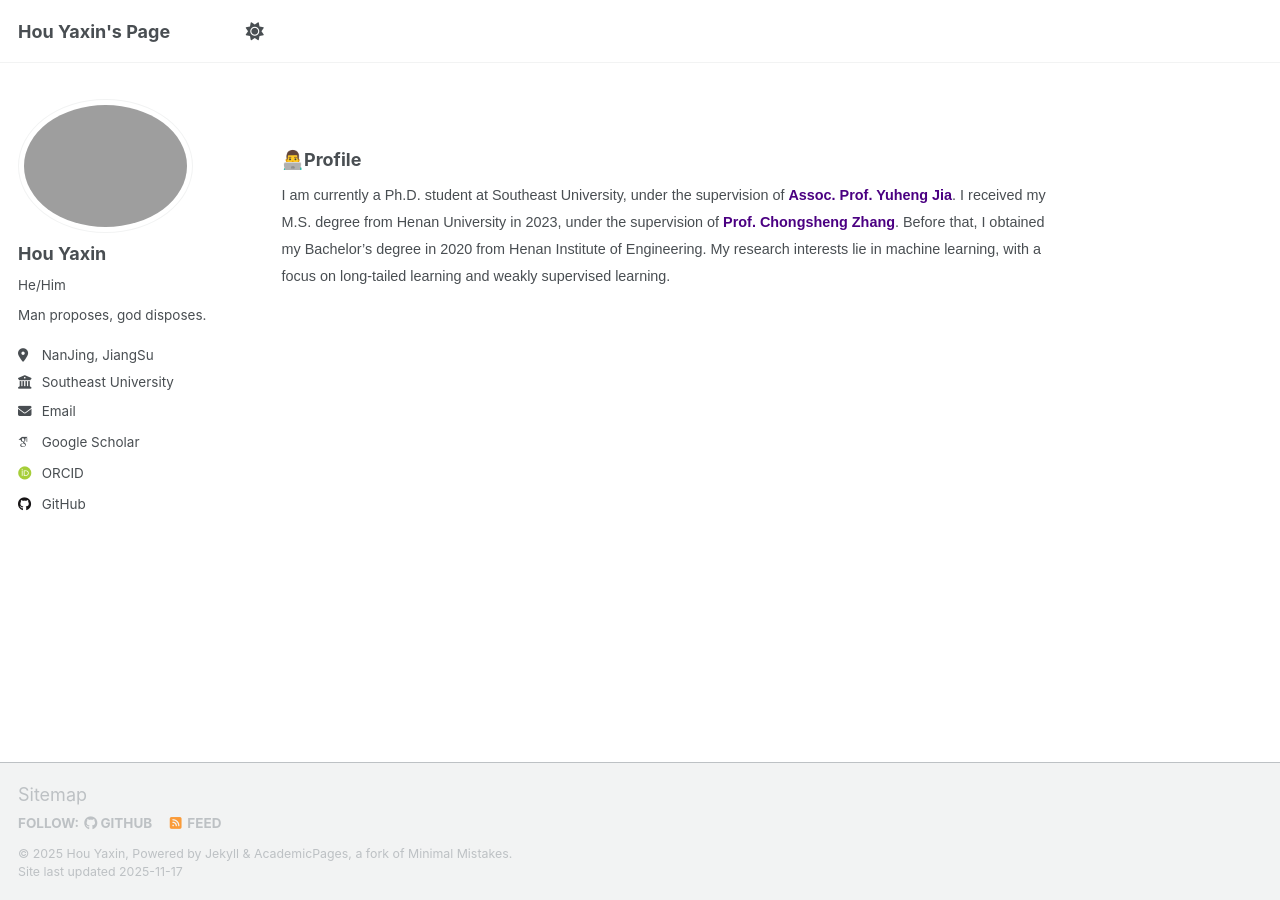
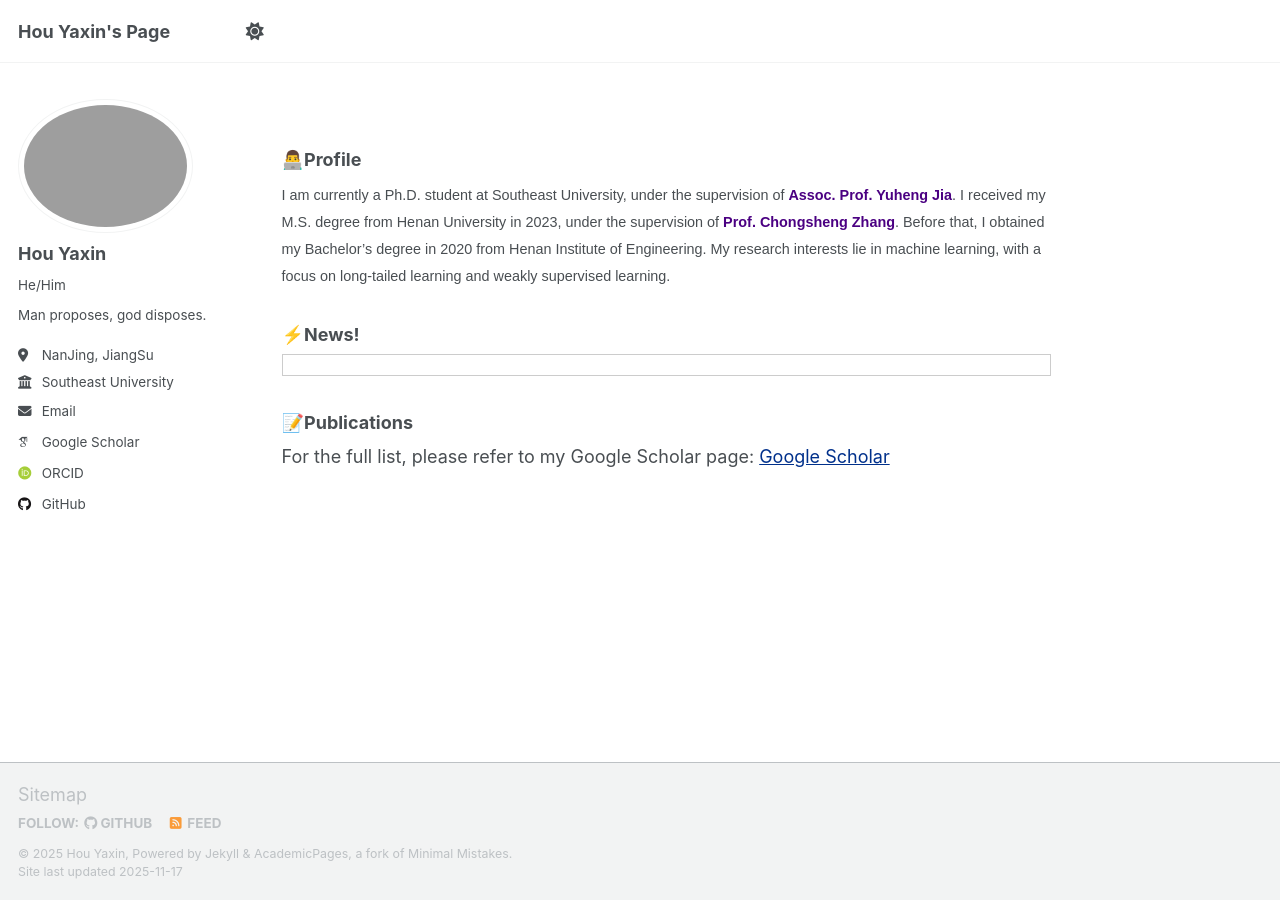
Before and after one commit to YaxinHou/yaxinhou.github.io, a Jekyll site: the page built from _pages/about.md, in a window 1280 px wide. Built offline with Jekyll 4.4.1, drawn with Linux system fonts in a browser that asks for light colours; some web fonts are replaced; a script that is not in the unit is left out.

Commit message:
Update about.md

```diff
--- a/_pages/about.md
+++ b/_pages/about.md
@@ -10,3 +10,14 @@ redirect_from:
 ### 👨‍💻Profile
 
 <span style="font-family:Arial; font-size:0.8em; text-align:justify;"> I am currently a Ph.D. student at Southeast University, under the supervision of <span style="color:#4B0082;"><strong>Assoc. Prof. Yuheng Jia</strong></span>. I received my M.S. degree from Henan University in 2023, under the supervision of <span style="color:#4B0082;"><strong>Prof. Chongsheng Zhang</strong></span>. Before that, I obtained my Bachelor’s degree in 2020 from Henan Institute of Engineering. My research interests lie in machine learning, with a focus on long-tailed learning and weakly supervised learning. </span>
+
+### ⚡️News!
+<div style="max-height:300px; overflow-y:auto; border:1px solid #ccc; padding:10px;">
+<span style="font-family:Arial; font-size:0.8em;">
+
+</span>
+</div>
+
+### 📝Publications
+
+For the full list, please refer to my Google Scholar page: <a href="https://scholar.google.com.hk/citations?hl=zh-CN&user=-0IuShsAAAAJ" style="color:#00308B;">Google Scholar</a>
```
